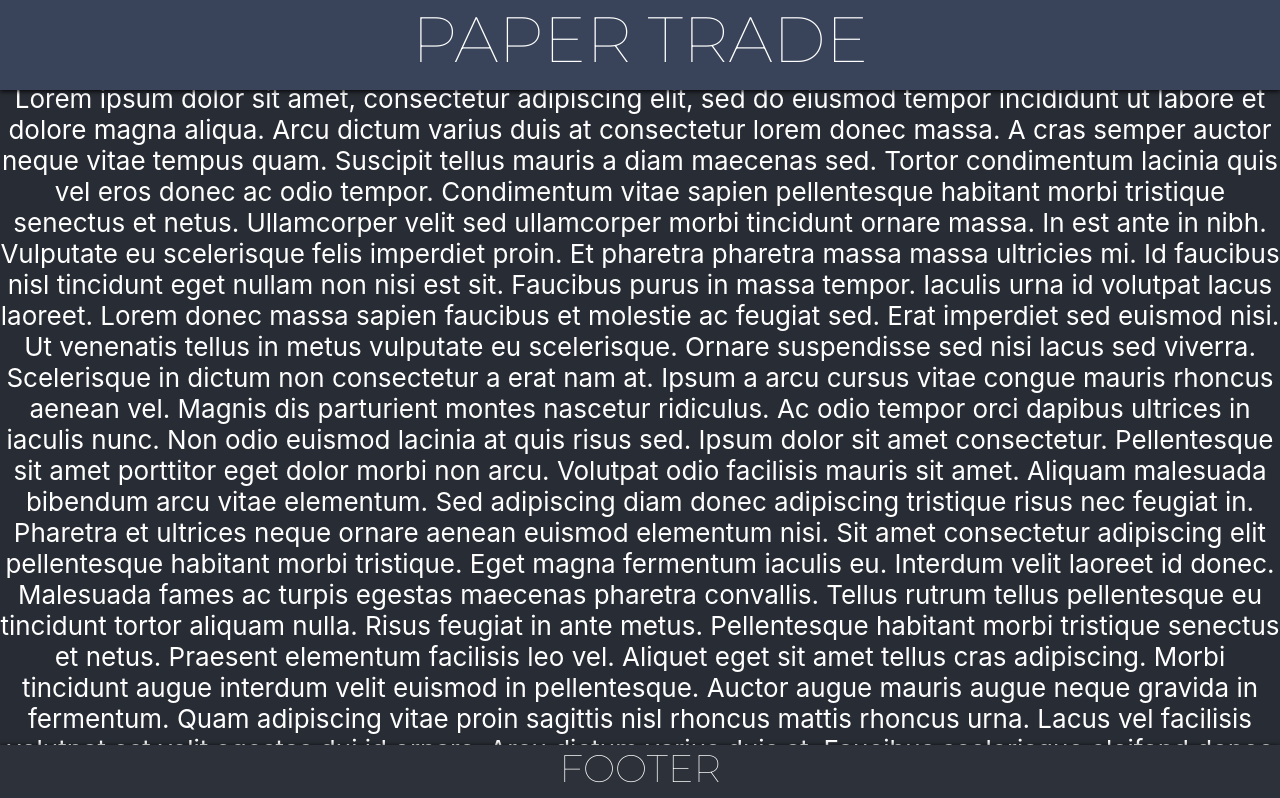
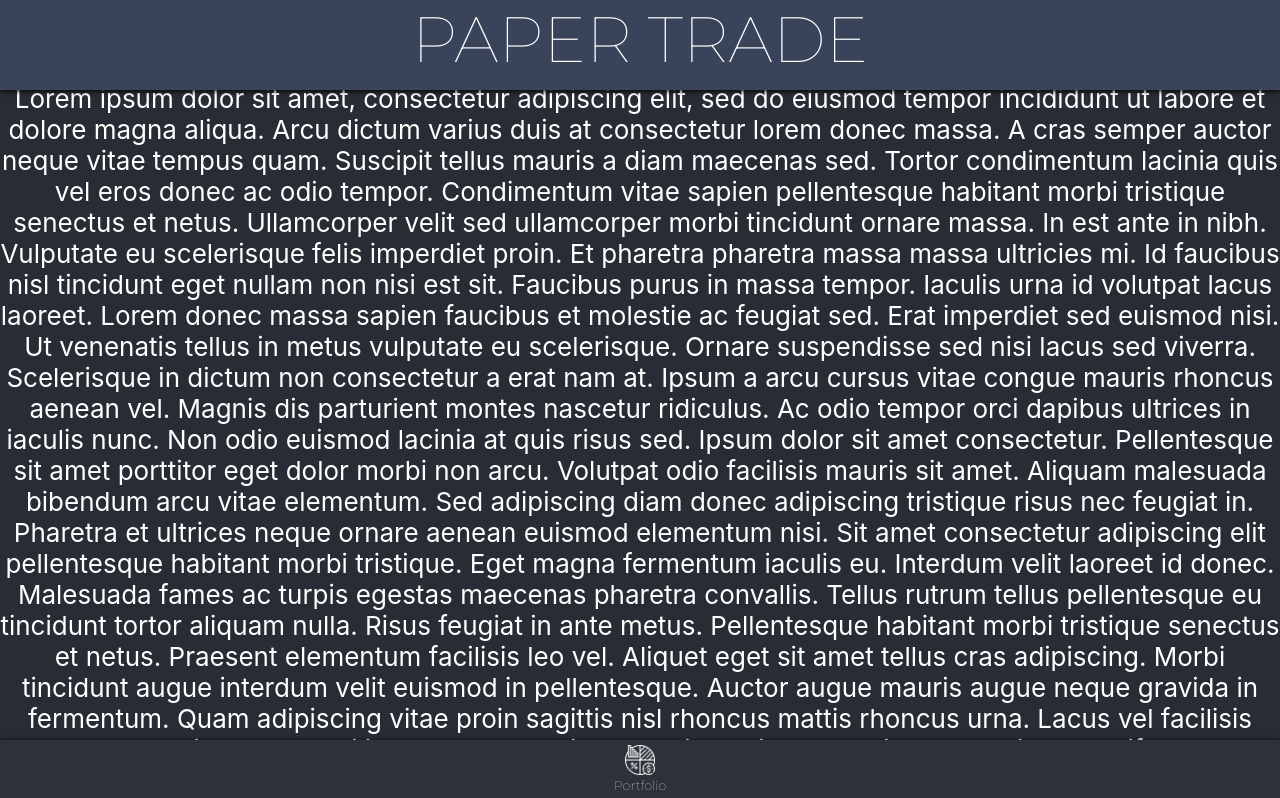
Before and after one commit to ivanleongwm/paper-trading, a React (Create React App) app: page / in a window 1280 px wide. Shown: the top 798 px of the page. Built offline with nearby package versions, Linux system fonts and the light colour scheme.

Commit message:
one button created

```diff
--- a/src/App.js
+++ b/src/App.js
@@ -2,7 +2,7 @@ import logo from './logo.svg';
 import './App.css';
 import JunkContent from './views/JunkContent';
 import HeaderBar from './views/HeaderBar';
-import FooterBar from './views/FooterBar';
+import FooterBar from './views/FooterBar/FooterBar';
 
 function App() {
   return (
--- a/src/views/FooterBar.jsx
+++ /dev/null
@@ -1,8 +0,0 @@
-import './FooterBar.css'
-export default function FooterBar() {
-    return (
-        <div className="footerFixedElement">
-            FOOTER
-        </div>
-    )
-}
--- a/src/views/FooterBar.css
+++ b/src/views/FooterBar/FooterBar.css
@@ -3,11 +3,12 @@
     position:fixed;
     bottom:0;
     width:100%;
-    height:40px;
+    height:50px;
     z-index:100;
     box-shadow: 0 1px 5px #000;
     font-family: Montserrat,sans-serif;
-    font-size: 3vw;
+    font-size: 1vw;
     justify-content: center;
-    padding-bottom: 15px;
+    padding-bottom: 5px;
+    padding-top:5px;
 }
--- /dev/null
+++ b/src/views/FooterBar/FooterBar.jsx
@@ -0,0 +1,18 @@
+import './FooterBar.css'
+import FooterButton from './FooterButton'
+import portfolio from './Icons/portfolio.png'
+
+const buttons = [
+    {
+        name: 'Portfolio',
+        icon: portfolio,
+    }
+]
+
+export default function FooterBar() {
+    return (
+        <div className="footerFixedElement">
+            <FooterButton buttonData={buttons[0]}/>
+        </div>
+    )
+}
--- /dev/null
+++ b/src/views/FooterBar/FooterButton.css
@@ -0,0 +1,5 @@
+img {
+    width:30px;
+    height:30px;
+    filter: brightness(0) invert(1);
+}
--- /dev/null
+++ b/src/views/FooterBar/FooterButton.jsx
@@ -0,0 +1,9 @@
+import './FooterButton.css'
+export default function FooterButton({buttonData}) {
+    return (
+        <>
+            <img src={buttonData.icon}></img>
+            <div>{buttonData.name}</div>
+        </>
+    )
+}
```
Also changed, not shown: src/views/FooterBar/Icons/portfolio.png (added).
